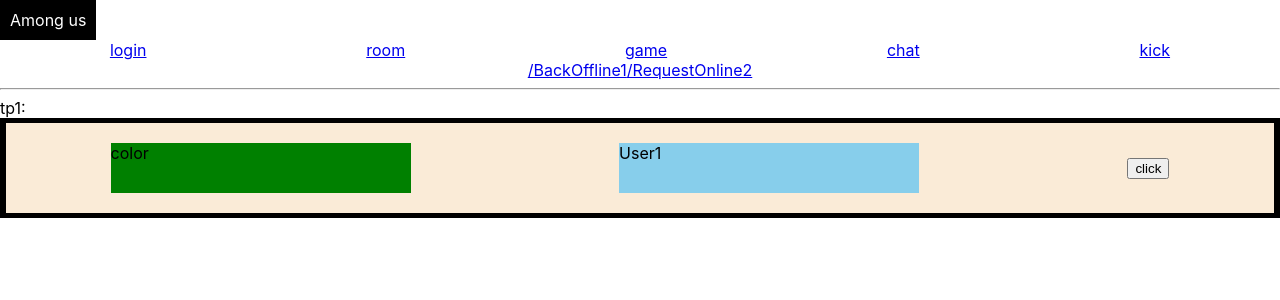
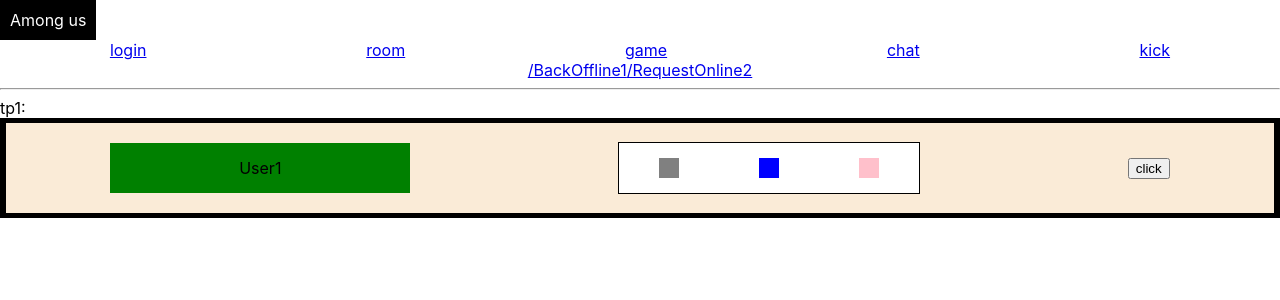
Before and after one commit to IgnatZakalinsky/among-us-front, a React (Create React App) app: page /RequestOnline2 in a window 1280 px wide. Shown: the top 300 px of the page. Built offline with nearby package versions, Linux system fonts and the light colour scheme.

Commit message:
add vote users

```diff
--- a/src/a3-devs/RequestOnline2/tr1/Tr1.tsx
+++ b/src/a3-devs/RequestOnline2/tr1/Tr1.tsx
@@ -1,17 +1,19 @@
 import React from 'react'
-import {VoteUser} from './User'
+import {VoteUser} from './VoteUser'
 
 // компонента для проверки таски
 const Tr1 = () => {
     const testOnClick = () => alert('UserDone')
     const color ='green'
     const name = 'User1'
+    const voteUsers = ['grey', 'blue', 'pink']
 
     return (
         <>
             <VoteUser onClick={testOnClick}
                       color={color}
                       name={name}
+                      voteUsers={voteUsers}
             />
         </>
     )
--- a/src/a3-devs/RequestOnline2/tr1/User.module.css
+++ b/src/a3-devs/RequestOnline2/tr1/User.module.css
@@ -16,13 +16,25 @@
     background-color: antiquewhite;
 }
 
-.userColor {
+.userColorName {
+    display: flex;
+    justify-content: space-around;
+    align-items: center;
     height: 50px;
     width: 300px;
 }
 
-.userName {
+.userVoteColors {
+    display: flex;
+    justify-content: space-around;
+    align-items: center;
     height: 50px;
     width: 300px;
-    background-color: skyblue;
+    background-color: white;
+    border: 1px solid black;
 }
+
+.userWhoVotes {
+    height: 20px;
+    width: 20px;
+}
--- a/src/a3-devs/RequestOnline2/tr1/User.tsx
+++ /dev/null
@@ -1,22 +0,0 @@
-import React from 'react'
-import style from './User.module.css'
-
-
-type VoteUserPropsType = {
-    onClick: () => void
-    color: string
-    name: string
-}
-
-
-export const VoteUser: React.FC<VoteUserPropsType> = ({onClick, color, name}) => {
-    return <>
-        <div className={style.user}>
-            <div className={style.userBody}>
-                <div className={style.userColor} style={{backgroundColor: `${color}`}}>color</div>
-                <div className={style.userName}>{name}</div>
-                <button className={style.userButton} onClick={onClick}>click</button>
-            </div>
-        </div>
-    </>
-}
--- /dev/null
+++ b/src/a3-devs/RequestOnline2/tr1/VoteUser.tsx
@@ -0,0 +1,25 @@
+import React from 'react'
+import style from './User.module.css'
+
+
+type VoteUserPropsType = {
+    onClick: () => void
+    color: string
+    name: string
+    voteUsers: Array<string>
+}
+
+
+export const VoteUser: React.FC<VoteUserPropsType> = ({onClick, color, name, voteUsers}) => {
+    return <>
+        <div className={style.user}>
+            <div className={style.userBody}>
+                <div className={style.userColorName} style={{backgroundColor: `${color}`}}>{name}</div>
+                <div className={style.userVoteColors}>
+                    {voteUsers.map(u => <div className={style.userWhoVotes} style={{backgroundColor: `${u}`}}/>)}
+                </div>
+                <button className={style.userButton} onClick={onClick}>click</button>
+            </div>
+        </div>
+    </>
+}
```
